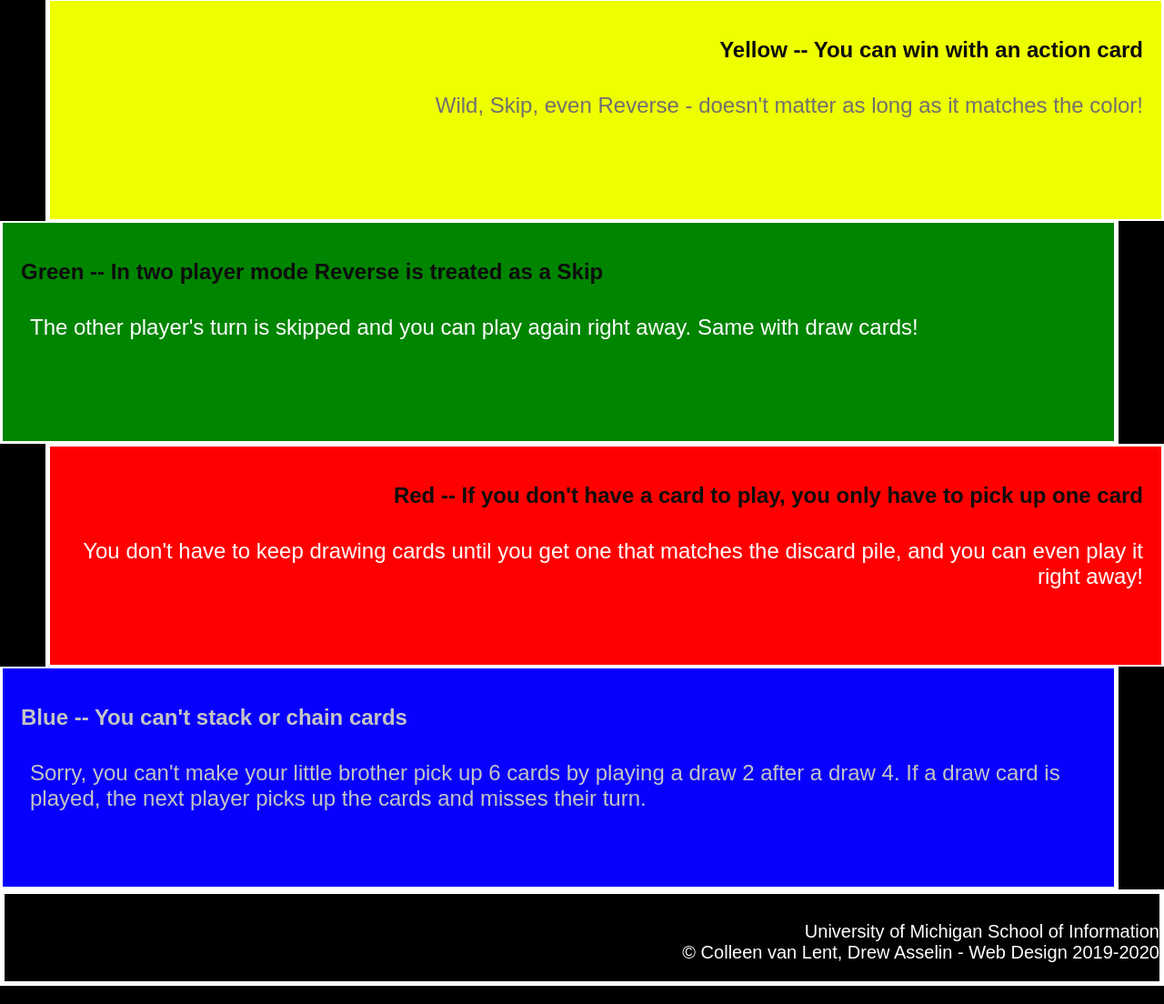
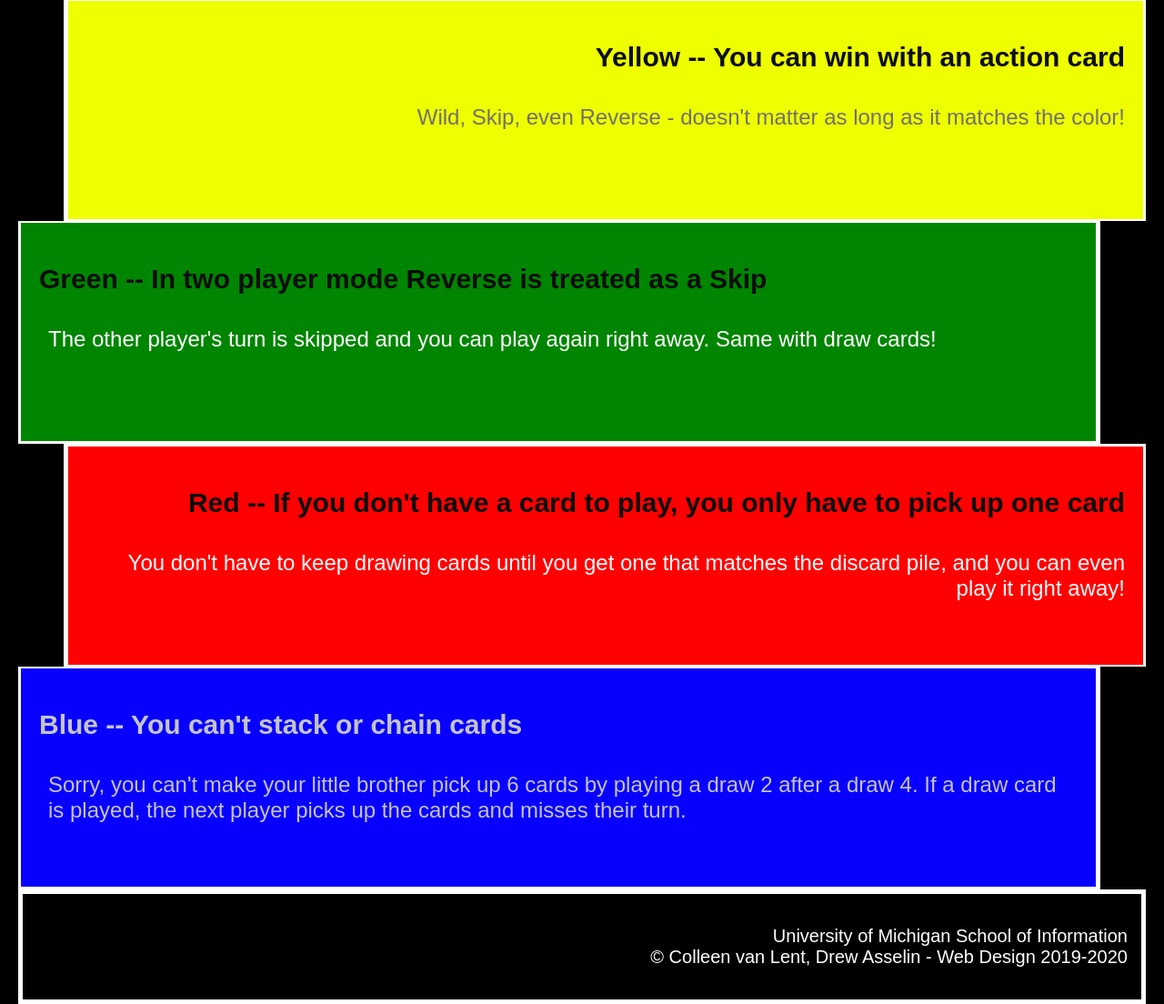
Before and after one commit to emmamarion/wk3, a plain HTML site: page simple_css/basic_styling.html in a window 1280 px wide. Shown: the part 621-1725 px from the top of the page at 91% size. Drawn offline with Linux system fonts and the light colour scheme.

Commit message:
Fixed remaining issues

```diff
--- a/simple_css/css/style.css
+++ b/simple_css/css/style.css
@@ -1,9 +1,8 @@
 body {
-  margin: 0;
   font-family: Arial, Verdana;
-  color: white;
-  background-color: black;
-  margin: 20px, 0px;
+  color: #FFFFFF;
+  background-color: #000000;
+  margin: 20px 20px 0px 20px;
 }
 
 .introduction {
@@ -16,8 +15,8 @@ body {
   background-color: #FF0000;
   text-align: right;
   margin-left: 50px;
-  border-bottom: 2px solid white;
-  border-left: 5px solid white;
+  border-bottom: 2px solid #FFFFFF;
+  border-left: 5px solid #FFFFFF;
 }
 
 .blue h2, .blue p {
@@ -27,34 +26,34 @@ body {
   background-color: #0800ff;
   text-align: left;
   margin-right: 50px;
-  border-right: 5px solid white;
-  border-top: 2px solid white;
+  border-right: 5px solid #FFFFFF;
+  border-top: 2px solid #FFFFFF;
 }
 
 .green {
   background-color: #008500;
   text-align: left;
   margin-right: 50px;
-  border-right: 5px solid white;
-  border-top: 2px solid white;
+  border-right: 5px solid #FFFFFF;
+  border-top: 2px solid #FFFFFF;
 }
 
 footer {
-  border: solid white 5px;
+  border: solid #FFFFFF 5px;
 }
 
 footer p {
   text-align: right;
   font-size: 20px;
-  padding: 15px, 15px, 15px, 0px;
+  padding: 15px 15px 15px 0px;
 }
 
 .yellow {
   background-color: #eeff00;
   text-align: right;
   margin-left: 50px;
-  border-bottom: 2px solid white;
-  border-left: 5px solid white;
+  border-bottom: 2px solid #FFFFFF;
+  border-left: 5px solid #FFFFFF;
 
 }
 
@@ -66,11 +65,12 @@ img {
   width: 250px;
   display: block;
   margin: auto;
-  border: dashed white 10px;
+  border: dashed #FFFFFF 10px;
 }
 
 h2 {
   color: #0D0D0D;
+  font-size: 30px;
 }
 
 p {
@@ -82,7 +82,7 @@ p {
 div {
   min-height: 200px;
   padding: 20px;
-  border: 3px solid white;
+  border: 3px solid #FFFFFF;
 }
 
 h1 {
```
